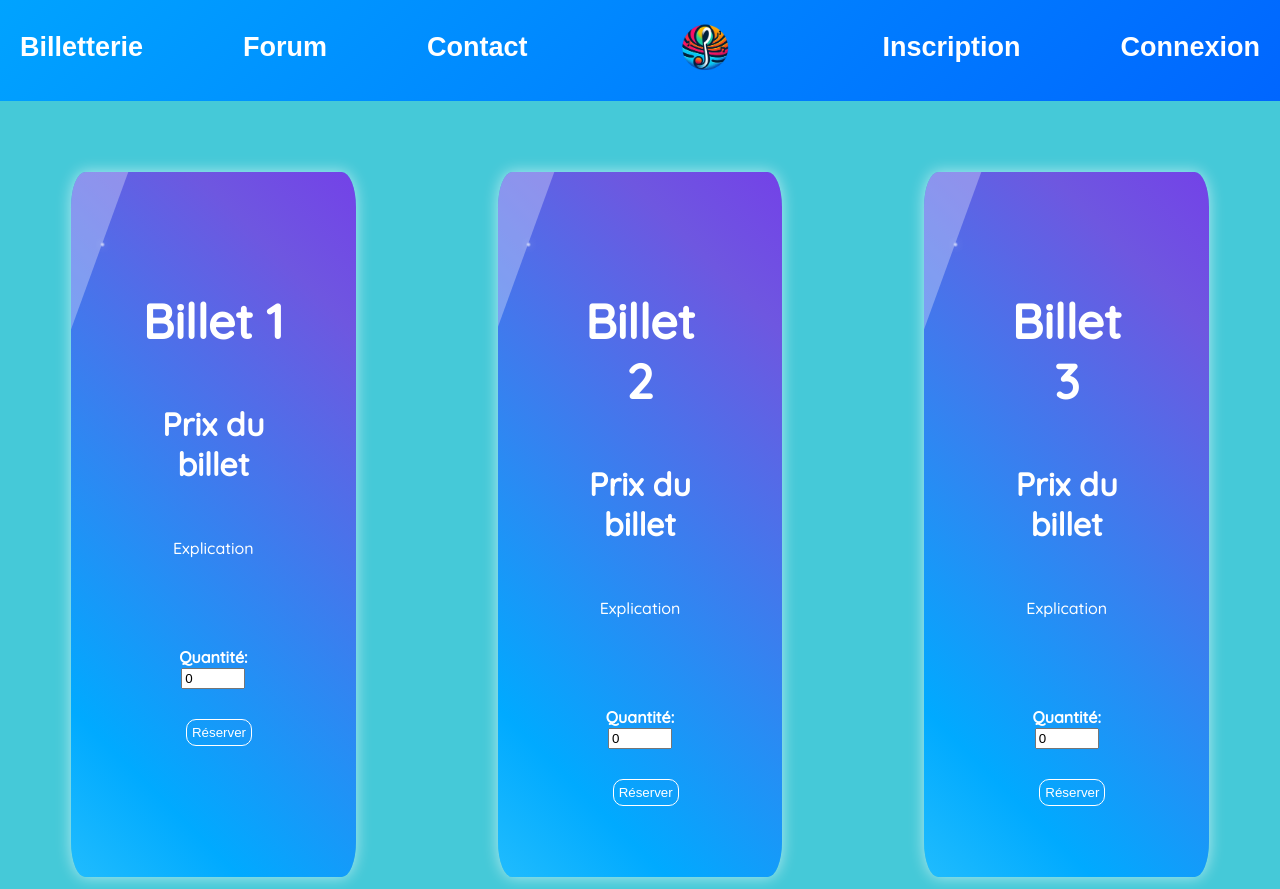
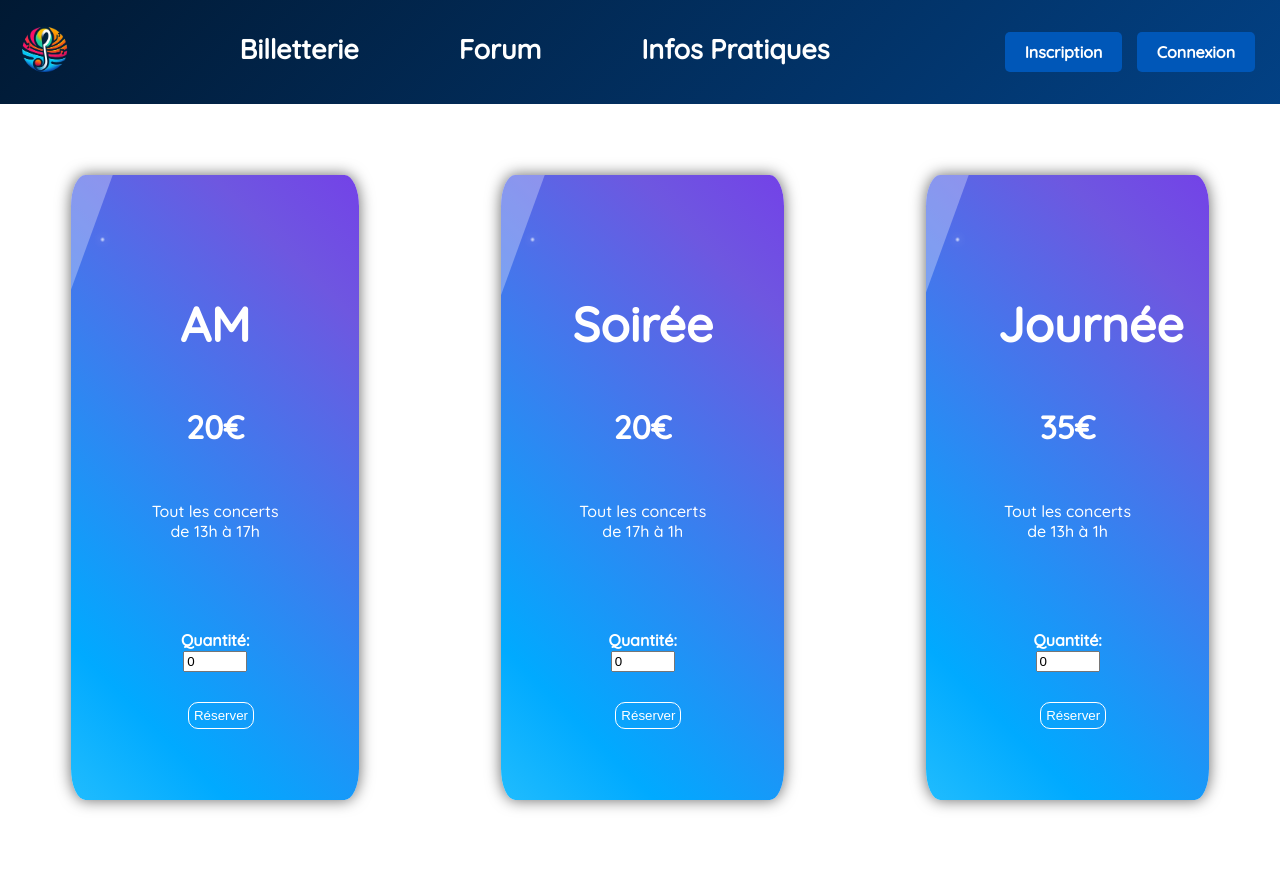
Before and after one commit to Nathanmarij/SAE301, a PHP site: page /billetterie.php in a window 1280 px wide. Run offline with PHP 8.4, Linux system fonts and the light colour scheme.

Commit message:
MAJ site

```diff
--- a/sae301/billetterie.php
+++ b/sae301/billetterie.php
@@ -10,16 +10,16 @@
     <script src="js/script2.js"></script>
     <title>Unicert 2024 - Billeterie</title>
     <?php
-include ("config.php");
+    include("config.php");
     session_start();
     try {
-$bdd = new PDO('mysql:host='.$hote.';port='.$port.';dbname='.$nombase , $utilisateur , $mdp);
+        $bdd = new PDO('mysql:host=' . $hote . ';port=' . $port . ';dbname=' . $nombase, $utilisateur, $mdp);
     } catch (Exception $e) { // sinon
         die("erreur"); // ecrire 'erreur'
     }
 
     if (isset($_SESSION["user"])) { // si l'utilisateur est connecté
-$iduser=$_SESSION["user"];
+        $iduser = $_SESSION["user"];
         $requete = 'SELECT id_user, nom, prenom FROM user WHERE id_user = :id';
         $statement = $bdd->prepare($requete);
         $statement->bindParam(':id', $iduser, PDO::PARAM_INT);
@@ -33,65 +33,84 @@ $identite = $statement->fetchAll(PDO::FETCH_ASSOC);
 <body>
 <header>
         <div class="header">
-            <div class="btn-nav navbar">
-                <!-- Boutons de navigation -->
-                <a href="#actions"><h2>Billetterie</h2></a>
-                <a href="forum.php"><h2>Forum</h2></a>
-                <a href="#interventions"><h2>Contact</h2></a>
-            </div>
             <div class="logo">
+            <a href="index.php">
             <!-- Logo -->
             <img src="image/logo.png" alt="UNICEF logo">
+            </a>
             </div>
-            <div class="btn-nav compte">
-                <!-- Boutons d'inscription et de connexion --><?php
+            <div class="nav-container">
+            <div class="btn-nav">
+                <!-- Boutons de navigation -->
+                <a href="billetterie.php">
+                    <h2>Billetterie</h2>
+                </a>
+                <a href="forum.php">
+                    <h2>Forum</h2>
+                </a>
+                <a href="Infos Pratiques.php">
+                    <h2>Infos Pratiques</h2>
+                </a>
+            </div>
+            </div>
+
+            <div class="btn-compte">
+                <!-- Boutons d'inscription et de connexion -->
+                <?php
                 if (isset($_SESSION["user"])) { // si l'utilisateur est connecté
                     $requete = 'SELECT id_user, nom, prenom FROM user WHERE id_user = :id';
                     $statement = $bdd->prepare($requete);
                     $statement->bindParam(':id', $iduser, PDO::PARAM_INT);
                     $statement->execute();
                     $identite = $statement->fetchAll(PDO::FETCH_ASSOC);
-                $iduser=$_SESSION["user"];
-                echo '<a href="deconnexion.php"><h2>Déconnexion</h2></a>';}
-                else {?>
-                <a href="inscription.php"><h2>Inscription</h2></a>
-                <a href="connexion.php"><h2>Connexion</h2></a><?php
-                }?>
-
-
+                    $iduser = $_SESSION["user"];
+                    echo '<a href="deconnexion.php"><h2>Déconnexion</h2></a>';
+                } else { ?>
+                    <a href="inscription.php">
+                        <h2>Inscription</h2>
+                    </a>
+                    <a href="connexion.php">
+                        <h2>Connexion</h2>
+                    </a>
+                    <?php
+                } ?>
             </div>
         </div>
     </header>
+
     <section class="billeterie">
         <article class="billet">
-            <h3>Billet 1</h3>
-            <h5>Prix du billet</h5>
-            <p>Explication</p>
+        <h3>AM</h3>
+            <h5>20€</h5>
+            <p>Tout les concerts de 13h à 17h</p>
             <label for="quantite-billet1">Quantité:</label>
             <form method="POST" class="form" <?php echo isset($_SESSION["user"]) ? 'action="billetTraitement.php"' : 'action="inscription.php"'; ?>>
-            <input type="number" name="nb_places" id="nb_places" value="0" min="0" max="100"/>
+                <input type="number" name="nb_places" id="nb_places" value="0" min="0" max="100" />
                 <input type="HIDDEN" name="type" value="Apres-midi">
-            <input type="submit" id="submit" name="submit" value="Réserver" class="lien"></form>
+                <input type="submit" id="submit" name="submit" value="Réserver" class="lien">
+            </form>
         </article>
         <article class="billet">
-            <h3>Billet 2</h3>
-            <h5>Prix du billet</h5>
-            <p>Explication</p>
+            <h3>Soirée</h3>
+            <h5>20€</h5>
+            <p>Tout les concerts de 17h à 1h</p>
             <label for="quantite-billet1">Quantité:</label>
             <form method="POST" class="form" <?php echo isset($_SESSION["user"]) ? 'action="billetTraitement.php"' : 'action="inscription.php"'; ?>>
-            <input type="number" name="nb_places" id="nb_places" value="0" min="0" max="100"/>
+                <input type="number" name="nb_places" id="nb_places" value="0" min="0" max="100" />
                 <input type="HIDDEN" name="type" value="Soiree">
-            <input type="submit" id="submit" name="submit" value="Réserver" class="lien"></form>
+                <input type="submit" id="submit" name="submit" value="Réserver" class="lien">
+            </form>
         </article>
         <article class="billet">
-            <h3>Billet 3</h3>
-            <h5>Prix du billet</h5>
-            <p>Explication</p>
+            <h3>Journée</h3>
+            <h5>35€</h5>
+            <p>Tout les concerts de 13h à 1h</p>
             <label for="quantite-billet1">Quantité:</label>
             <form method="POST" class="form" <?php echo isset($_SESSION["user"]) ? 'action="billetTraitement.php"' : 'action="inscription.php"'; ?>>
-            <input type="number" name="nb_places" id="nb_places" value="0" min="0" max="100"/>
+                <input type="number" name="nb_places" id="nb_places" value="0" min="0" max="100" />
                 <input type="HIDDEN" name="type" value="Journee">
-            <input type="submit" id="submit" name="submit" value="Réserver" class="lien"></form>
+                <input type="submit" id="submit" name="submit" value="Réserver" class="lien">
+            </form>
         </article>
     </section>
     <footer>
--- a/sae301/css/header.css
+++ b/sae301/css/header.css
@@ -16,11 +16,14 @@ html, body {
     display: flex;
     justify-content: space-between;
     align-items: center;
-    background: linear-gradient(135deg, #00A3FF 0%, #0066FF 100%);
+    background: linear-gradient(135deg, #000000 0%, #1E1E1E 100%);
     padding: 10px 20px;
     color: white;
     box-shadow: 0 8px 16px rgba(0, 0, 0, 0.2);
     transition: background-color 0.3s, box-shadow 0.3s, padding 0.3s;
+    background: linear-gradient(135deg, #000000, #024fa2fe);
+    background-size: 200% 200%; /* Taille du dégradé pour permettre l'animation */
+    animation: rotatingGradient 5s linear infinite;
 }
 .scroll-active .header {
     padding: 5px 20px;
@@ -46,7 +49,7 @@ html, body {
 .btn-nav a {
     text-decoration: none;
     color: white;
-    font-family: 'Kumbh Sans', sans-serif; /* Police cohérente */
+    font-family: 'Quicksand', sans-serif; /* Police cohérente */
     font-size: 18px;
     transition: color 0.3s;
     position: relative;
@@ -89,3 +92,81 @@ html, body {
         gap: 10px;
     }
 }
+
+/* Hamburger Menu */
+.hamburger-menu {
+    display: none;
+}
+
+.hamburger {
+    background: none;
+    border: none;
+    cursor: pointer;
+    padding: 10px;
+}
+
+.bar {
+    display: block;
+    width: 25px;
+    height: 3px;
+    background: #fff;
+    margin: 5px auto;
+    transition: 0.3s;
+}
+
+/* Show the menu in mobile view */
+@media (max-width: 768px) {
+    .hamburger-menu {
+        display: block;
+    }
+}
+/* Animation for hamburger icon */
+.hamburger.active .bar:nth-child(2) {
+    opacity: 0;
+}
+
+.hamburger.active .bar:nth-child(1) {
+    transform: translateY(8px) rotate(45deg);
+}
+
+.hamburger.active .bar:nth-child(3) {
+    transform: translateY(-8px) rotate(-45deg);
+}
+@keyframes rotatingGradient {
+    0% {
+        background-position: 0% 50%;
+    }
+    50% {
+        background-position: 100% 50%;
+    }
+    100% {
+        background-position: 0% 50%;
+    }
+}
+/* Style de base pour les boutons d'inscription et de connexion */
+.btn-compte a {
+    text-decoration: none;
+    display: inline-block;
+    background-color: #0057B8;
+    color: white;
+    font-family: 'Quicksand', sans-serif;
+    font-size: 16px;
+    padding: 10px 20px;
+    border-radius: 5px;
+    transition: all 0.3s ease;
+    margin: 5px;
+}
+
+/* Effet de survol pour les boutons */
+.btn-compte a:hover {
+    background-color: #003164fe;
+    color: #e3e3e3;
+    box-shadow: 0 4px 8px rgba(0, 0, 0, 0.2);
+}
+
+/* Style pour les titres <h2> dans les liens, si nécessaire */
+.btn-compte h2 {
+    margin: 0; /* Réinitialiser la marge par défaut de <h2> */
+    font-size: inherit; /* Utiliser la taille de police du parent */
+    color: inherit; /* Utiliser la couleur du texte du parent */
+}
--- a/sae301/css/stylebillet.css
+++ b/sae301/css/stylebillet.css
@@ -45,7 +45,7 @@ body {
 }
 
 .billeterie {
-    background-color: rgb(69, 201, 216);
+    background-color: rgb(255, 255, 255);
     /* Ajuster l'opacité si nécessaire */
 
     display: flex;
@@ -112,7 +112,7 @@ body {
 
 /* Effet de lueur externe */
 .billet {
-    box-shadow: 0 0 15px rgba(255, 255, 255, 0.6);
+    box-shadow: 0 0 15px rgba(0, 0, 0, 0.6);
 }
 
 /* Effet de reflet brillant */
--- a/sae301/js/script2.js
+++ b/sae301/js/script2.js
@@ -1,4 +1,8 @@
 // JavaScript code for 'script2.js'
+function toggleMenu() {
+    var menu = document.querySelector('.hamburger-menu');
+    menu.classList.toggle('active');
+}
 
 document.addEventListener('DOMContentLoaded', function() {
     // Sélectionner tous les éléments avec la classe 'billet'
```
Also changed, not shown: sae301/Infos Pratiques.php (+1 -6 lines), sae301/billeterie.php (deleted, +0 -130 lines), sae301/forum.php (+42 -11 lines), sae301/index.php (+35 -16 lines). Lines whose indentation alone changed are shown as unchanged.
